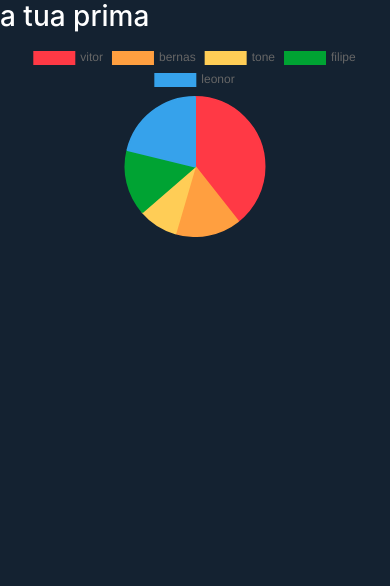
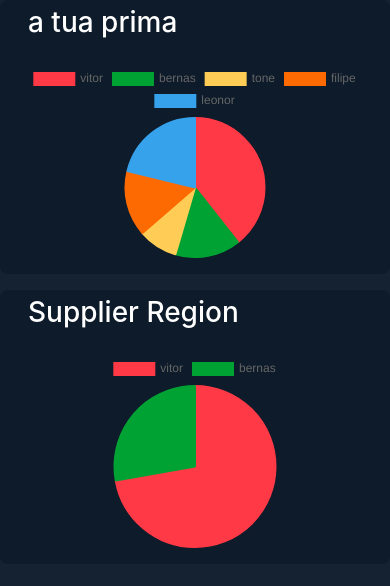
Before and after one commit to antoniopedrodantas/sinf-feup, a React (Create React App) app in the folder tempura/client/: page /purchases in a window 390 px wide. Shown: the top 586 px of the page. Built offline with nearby package versions, Linux system fonts and the light colour scheme.

Commit message:
Pie chart finished; missing line chart

```diff
--- a/tempura/client/src/components/Charts/PieChart.tsx
+++ b/tempura/client/src/components/Charts/PieChart.tsx
@@ -1,5 +1,6 @@
-import React from 'react'
-import { Pie } from 'react-chartjs-2'
+import React from 'react';
+import { Pie } from 'react-chartjs-2';
+import './styles/PieChart.css';
 
 interface PieChartProps{
     title: String;
@@ -10,20 +11,24 @@ interface PieChartProps{
 const PieChart: React.FC<PieChartProps> = ({title, labels, data}) => {
 
     var palette = [
-        'rgb(255,57,69)',
-        'rgb(255, 159, 64)',
-        'rgb(255, 205, 86)',
-        'rgb(0, 163, 51)',
-        'rgb(54, 162, 235)',
+        'rgb(255,57,69)',   //red
+        'rgb(0, 163, 51)',  //green
+        'rgb(255, 205, 86)',//yellow
+        'rgb(253, 106, 2)', //orange
+        'rgb(54, 162, 235)',//blue
+        'rgb(101, 67, 33)', //brown
         'rgb(153, 102, 255)',
-        'rgb(201, 203, 207)'
+        'rgb(201, 203, 207)',
+        'rgb(102, 0, 161)',
+        'rgb(217, 1, 102)',
+        'rgb(56,71, 83)'
     ]
 
     const generateColors = (i: any) =>{
         var colorsArray = []
 
         for(var j = 0; j < i; j++){
-            colorsArray[j] = palette[j];
+            colorsArray[j] = palette[j % palette.length];
         }
 
         return colorsArray;
@@ -43,9 +48,9 @@ const PieChart: React.FC<PieChartProps> = ({title, labels, data}) => {
                                 data: data,
                                 backgroundColor: colors,
                                 borderColor:  colors
-
                             }]
                         }}
+
                         options={{
 
                         }}
--- /dev/null
+++ b/tempura/client/src/components/Charts/styles/PieChart.css
@@ -0,0 +1,49 @@
+@import '../../../index.css';
+
+.pie-chart{
+    background-color: var(--card-background);
+    border-radius: 8px;
+    display: flex;
+    flex-direction: column;
+    justify-content: space-around;
+    overflow: hidden;
+    width: 30%;
+
+    overflow-x: auto;
+    -ms-overflow-style: none; /* IE 11 */
+    scrollbar-width: none; /* Firefox 64 */
+}
+
+::-webkit-scrollbar {
+    width: 0px;  /* Remove scrollbar space */
+    background: transparent;  /* Optional: just make scrollbar invisible */
+}
+
+.chart-title{
+    margin-left: 1em;
+    margin-top: 0.2em;
+}
+
+.chart-values{
+    align-items: center !important;
+    margin-top: 1em;
+    margin-bottom: 1em;
+}
+
+@media(max-width: 1050px){
+    .pie-chart{
+        width: 50%;
+    }
+}
+
+@media(max-width: 930px){
+    .pie-chart{
+        width: 60%;
+    }
+}
+
+@media(max-width: 500px){
+    .pie-chart{
+        width: 100%;
+    }
+}
--- a/tempura/client/src/scenes/Purchases/Purchases.tsx
+++ b/tempura/client/src/scenes/Purchases/Purchases.tsx
@@ -7,9 +7,14 @@ const Purchases: React.FC = () => {
 
   const lables =["vitor", "bernas", "tone", "filipe", "leonor"];
   const values = ["13", "5", "3", "5", "7"];
+
+  const lables2 =["vitor", "bernas"];
+  const values2 = ["13", "5"];
   return (
     <>
       <PieChart title="a tua prima" labels={lables} data={values}/>
+      <p></p>
+      <PieChart title="Supplier Region" labels={lables2} data={values2}/>
     </>
   );
 };
```
Lines whose indentation alone changed are shown as unchanged.
